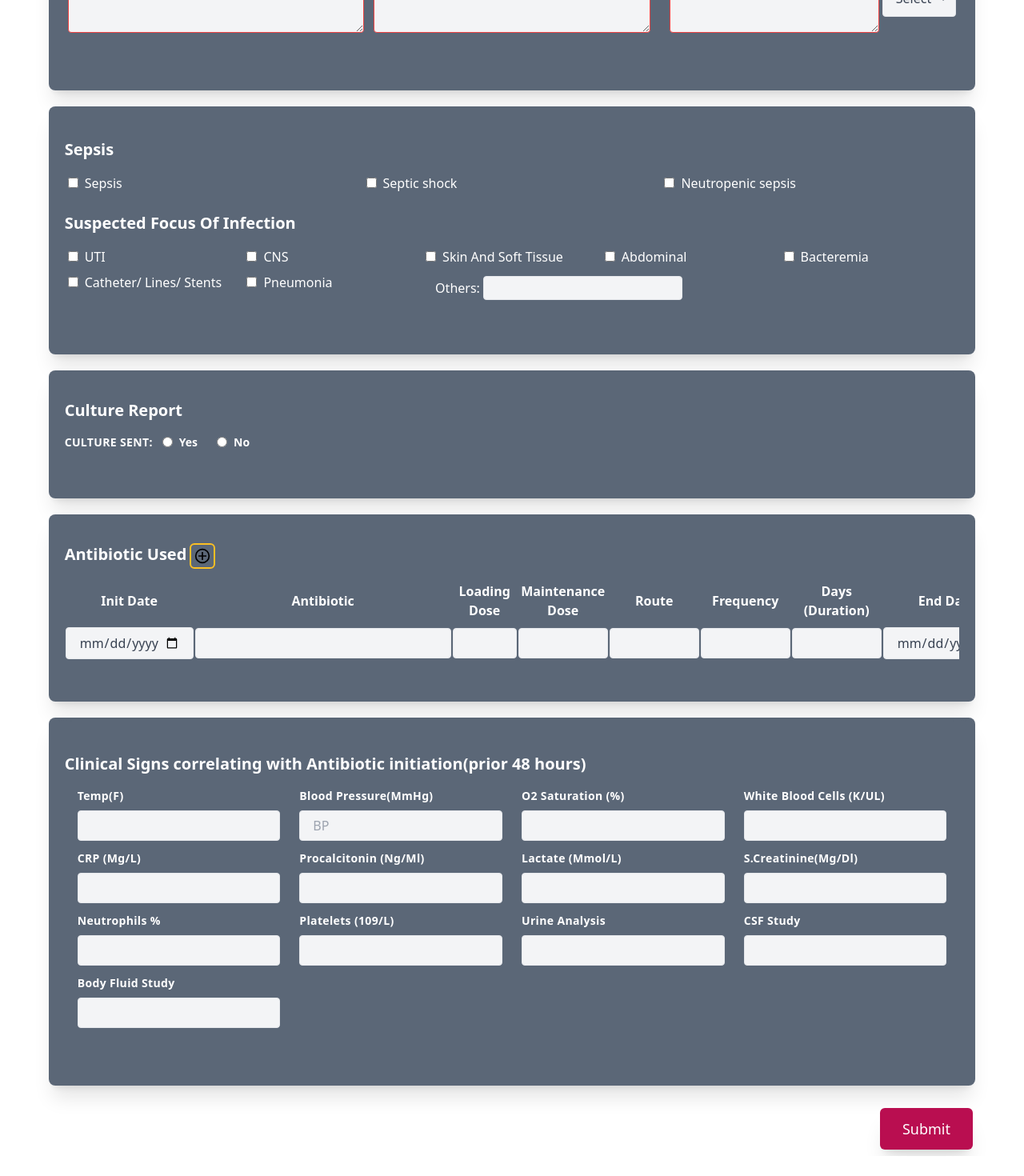
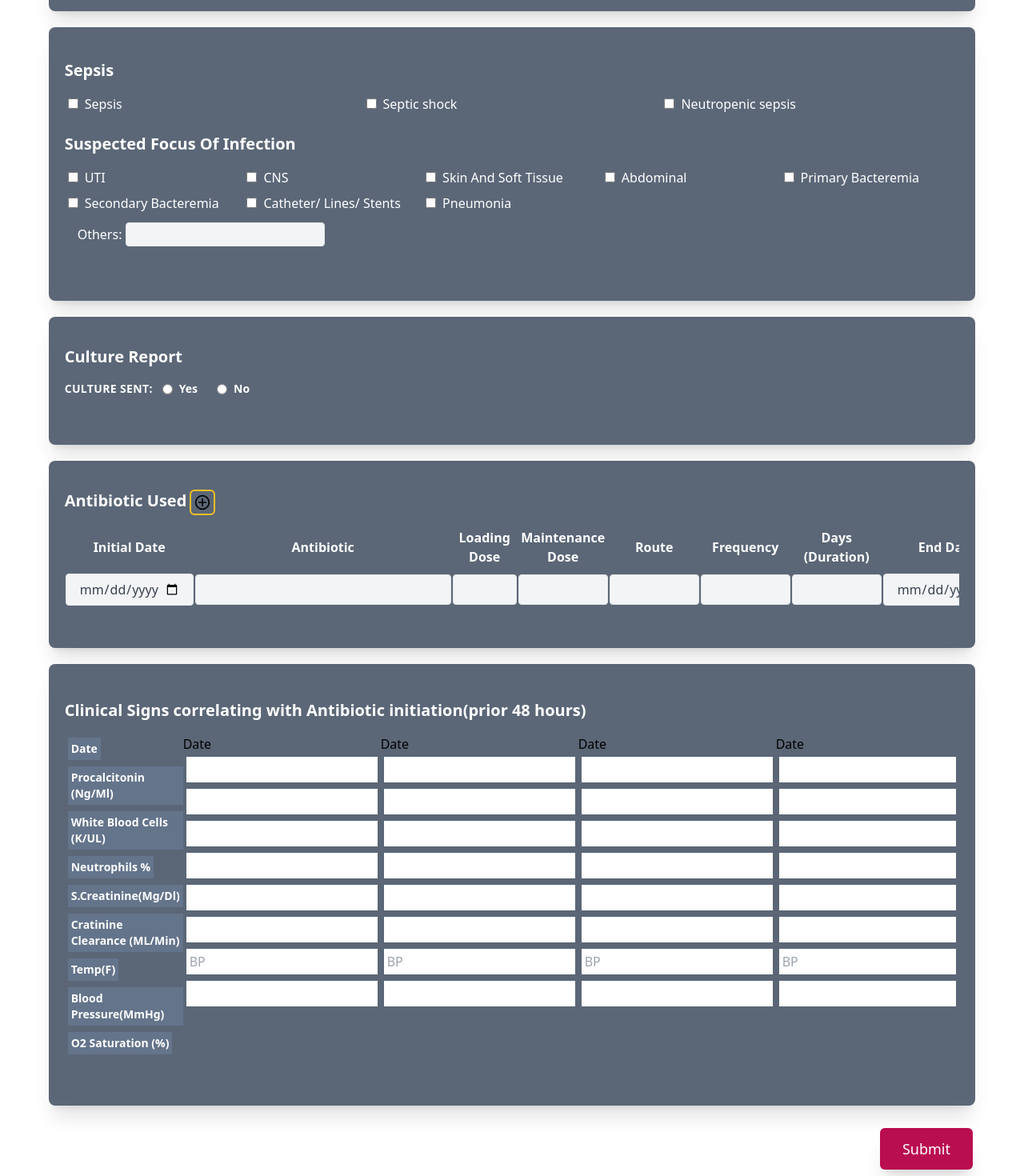
Before and after one commit to anshuman-8/antibiotic-stewardship-site, a Next.js app: page /form in a window 1280 px wide. Shown: the part 734-2204 px from the top of the page at 80% size. Before the commit the page ends 2179 px from the top, so only its background shows below. Built offline with nearby package versions, Linux system fonts and the light colour scheme.

Commit message:
patient form:clinical sign updated

```diff
--- a/components/Form/AntibioticUsed.tsx
+++ b/components/Form/AntibioticUsed.tsx
@@ -63,7 +63,7 @@ const AntibioticsUsed: React.FC = () => {
         <table className="w-full">
           <thead>
             <tr className="text-white">
-              <th className="py-2">Init Date</th>
+              <th className="py-2">Initial Date</th>
               <th className="py-2">Antibiotic</th>
               <th className="py-2">Loading Dose</th>
               <th className="py-2">Maintenance Dose</th>
--- a/components/Form/ClinicalSign.tsx
+++ b/components/Form/ClinicalSign.tsx
@@ -1,6 +1,41 @@
-import React from 'react'
+import React, { useState } from "react";
+
+interface clinicalSignType {
+  date: Date;
+  temp: string;
+  bp: string;
+  procalcitonin: string;
+  wbc: string;
+  neutrophils: string;
+  screatinine: string;
+  cratinineClerance: string;
+  o2: string;
+}
 
 export default function ClinicalSign() {
+
+  const emptyClinicalSignsValue: clinicalSignType = {
+    date: new Date(),
+    temp: "",
+    bp: "",
+    procalcitonin: "",
+    wbc: "",
+    neutrophils: "",
+    screatinine: "",
+    cratinineClerance: "",
+    o2: "",
+  };
+
+  const [clinicalSignsValue, setClinicalSignsValue] = useState<
+    clinicalSignType[] | []
+  >([
+    { ...emptyClinicalSignsValue },
+    { ...emptyClinicalSignsValue },
+    { ...emptyClinicalSignsValue },
+    { ...emptyClinicalSignsValue },
+    { ...emptyClinicalSignsValue },
+    { ...emptyClinicalSignsValue },
+  ]);
 
   const clinicalSigns = [
     {
@@ -67,35 +102,87 @@ export default function ClinicalSign() {
       name: "Body fluid study",
       id: "csbodyfluid",
       placeholder: "",
-        }
+    },
+  ];
+
+  const clinicalSignsPriority = [
+    {
+      name: "Procalcitonin (ng/ml)",
+      id: "csprocalc",
+      placeholder: "",
+    },
+    {
+      name: "White Blood Cells (K/uL)",
+      id: "cswbc",
+      placeholder: "",
+    },
+    {
+      name: "Neutrophils %",
+      id: "csneutrophils",
+      placeholder: "",
+    },
+    {
+      name: "S.Creatinine(mg/dl)",
+      id: "cscreatinine",
+      placeholder: "",
+    },
+    {
+      name: "Cratinine Clearance (mL/min)",
+      id: "cratinineClearance",
+      placeholder: "",
+    },
+    {
+      name: "Temp(F)",
+      id: "cstempf",
+      placeholder: "",
+    },
+    {
+      name: "Blood Pressure(mmHg)",
+      id: "csbp",
+      placeholder: "BP",
+    },
+    {
+      name: "O2 Saturation (%)",
+      id: "csosat",
+      placeholder: "",
+    },
   ];
 
   return (
-    <div className='form-component'>
+    <div className="form-component">
       <div className="text-xl text-white font-semibold my-4 ">
-            Clinical Signs correlating with Antibiotic initiation(prior 48
-            hours){" "}
+        Clinical Signs correlating with Antibiotic initiation(prior 48 hours){" "}
       </div>
-          <div className="flex flex-wrap mb-5 mx-1">
-            {clinicalSigns.map((imp, i) => (
-              <div className="w-full md:w-1/4 px-3 mb-6 md:mb-0" key={i}>
-                <label
-                  className="block capitalize tracking-wide text-sm font-bold mb-2 text-white"
-                  htmlFor="email"
-                >
-                  {imp.name}
-                </label>
-                <input
-                  required
-                  className="appearance-none block w-full bg-gray-100 text-gray-700 border rounded py-2 px-4 mb-3 leading-tight focus:outline-none  focus:bg-white"
-                  name="department"
-                  id={imp.id}
-                  type="text"
-                  placeholder={imp.placeholder}
-                />
+      <div className="flex flex-row mb-5 mx-1 overflow-scroll">
+        <div className="flex flex-col">
+          <div className="capitalize font-semibold text-white my-1 text-sm bg-slate-500 p-1 w-fit">
+            Date
           </div>
-            ))}
+          {clinicalSignsPriority.map((item, index) => {
+            return (
+              <div className="w-fit" key={index}>
+                <div className="capitalize font-semibold text-white my-1 text-sm bg-slate-500 p-1">
+                  {item.name}
                 </div>
               </div>
+            );
+          })}
+        </div>
+        {clinicalSignsValue.map((item, index) => {
+          return (
+            <div className="flex flex-col" key={index}>
+              <div>Date</div>
+              {clinicalSignsPriority.map((item, i) => {
+                return(
+                  <input className="max-w-sm p-1 m-1" key={item.id} placeholder={item.placeholder}/>
                 )
+              })}
+            </div>
+          )
+
+        })
         }
+      </div>
+    </div>
+  );
+}
--- a/components/Form/CultureReport.tsx
+++ b/components/Form/CultureReport.tsx
@@ -1,4 +1,4 @@
-import { useEffect, useState } from "react";
+import { useEffect, useState, useRef} from "react";
 import { CiSquareRemove } from "react-icons/ci";
 import { BsTrashFill } from "react-icons/bs";
 
@@ -9,7 +9,16 @@ interface proptype {
 
 export default function CultureReport(props: proptype) {
   const { id, deleteCultureReport } = props;
-  const [antibioticList, setAntibioticList] = useState<string[]>([]); // list of antibiotics selected
+  const [antibioticList, setAntibioticList] = useState<string[]>([]);
+  const [imaging, setImaging] = useState({
+    xray: false,
+    ct: false,
+    mri: false,
+    ultrasound: false,
+    petmri:false
+  });
+
+  const checkbox = useRef();
 
   const handleAntibioticChange = (
     e: React.ChangeEvent<HTMLSelectElement>
@@ -77,12 +86,12 @@ export default function CultureReport(props: proptype) {
 
   return (
     <div className="border p-2 rounded-md mb-5">
-      <div className="flex flex-row">
+      <div className="flex flex-row justify-between">
         <div className="text-lg text-white font-semibold mt-3 my-5">
           Culture Report
         </div>
         <div
-          className="mx-3 px-2 hover:bg-slate-600 rounded-md my-auto p-2"
+          className="mx-3 px-2 hover:bg-slate-600 rounded-md my-auto p-2 hover:cursor-pointer border border-slate-300"
           onClick={() => deleteCultureReport(id)}
         >
           <BsTrashFill className=" fill-red-600 " size={24} fill="red" />
@@ -329,7 +338,7 @@ export default function CultureReport(props: proptype) {
         <div className="text-white text-base font-semibold">Imaging</div>
         <div className="w-full flex flex-wrap font-medium text-white">
           <div className="w-1/3 sm:w-1/4 md:w-1/6 p-1">
-            <input type="checkbox" name="UTI" id="UTI" className="" />
+            <input type="checkbox" name="xray" id="xray" className=""/>
             <label htmlFor="infection" className="ml-2">
               X ray
             </label>
@@ -359,6 +368,9 @@ export default function CultureReport(props: proptype) {
             </label>
           </div>
         </div>
+        <div className="md:w-1/3 my-2 mx-2">
+          <textarea className="px-2 py-1 rounded-md w-full" placeholder="Impression..." disabled={false}/>
+        </div>
       </div>
     </div>
   );
--- a/components/Form/FocusOfInfection.tsx
+++ b/components/Form/FocusOfInfection.tsx
@@ -84,12 +84,24 @@ export default function focusOfInfection() {
           <div className="w-1/2 sm:w-1/3 md:w-1/5 p-1">
             <input
               type="checkbox"
-              name="bacteremia"
-              id="bacteremia"
+              name="primaryBacteremia"
+              id="primaryBacteremia"
               className=""
             />
             <label htmlFor="infection" className="ml-2">
-              Bacteremia
+              Primary Bacteremia
+            </label>
+          </div>
+
+          <div className="w-1/2 sm:w-1/3 md:w-1/5 p-1">
+            <input
+              type="checkbox"
+              name="secondaryBacteremia"
+              id="secondaryBacteremia"
+              className=""
+            />
+            <label htmlFor="infection" className="ml-2">
+              Secondary Bacteremia
             </label>
           </div>
 
--- a/components/Form/FormIntro.tsx
+++ b/components/Form/FormIntro.tsx
@@ -21,8 +21,6 @@ export default function FormIntro() {
   return (
     <div className="form-component">
 
-
-
       {/* to display patient data */}
       <div className="text-white font-semibold text-lg space-y-2 my-5">
         <div> <span className="text-2xl px-1">{" Anshuman Swain"}</span></div>
@@ -30,12 +28,13 @@ export default function FormIntro() {
         <div>Age : {"1123MRDnumber"}</div>
       </div>
 
-      <div className="text-white text-lg my-3">
-        <label>Review Date: </label>
-        <input required className="appearance-none max-w-xs block w-full bg-gray-100 text-gray-700 border rounded py-1   px-3 mb-3 leading-tight focus:outline-none invalid:border-red-500 focus:bg-white" type="date" defaultValue={todaysDate} />
+      <div className="flex flex-row space-x-10 items-center">
+      <div className="mb-6 md:mb-5">
+        <label className="label-upper">Review Date: </label>
+        <input required className="appearance-none max-w-xs block w-full bg-gray-100 text-gray-700 border rounded py-2  px-3 mb-3 leading-tight focus:outline-none invalid:border-red-500 focus:bg-white" type="date" defaultValue={todaysDate} />
       </div>
 
-      <div className="w-full md:w-1/3 mb-6 md:mb-5">
+      <div className=" md:w-1/3 mb-6 md:mb-5">
         <label className="label-upper" htmlFor="">
           Reviewing Department
         </label>
@@ -48,6 +47,8 @@ export default function FormIntro() {
           placeholder="Department"
         />
       </div>
+      </div>
+
     </div>
   );
 }
```
Lines whose indentation alone changed are shown as unchanged.
